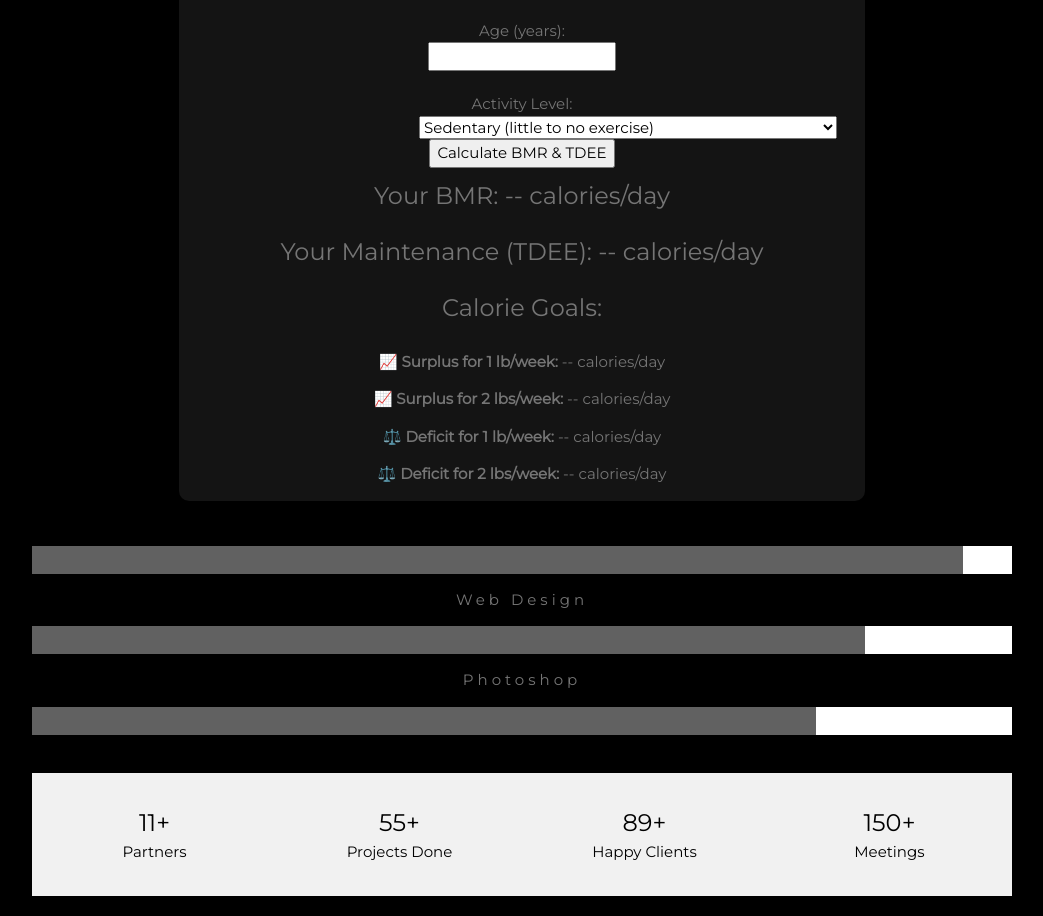
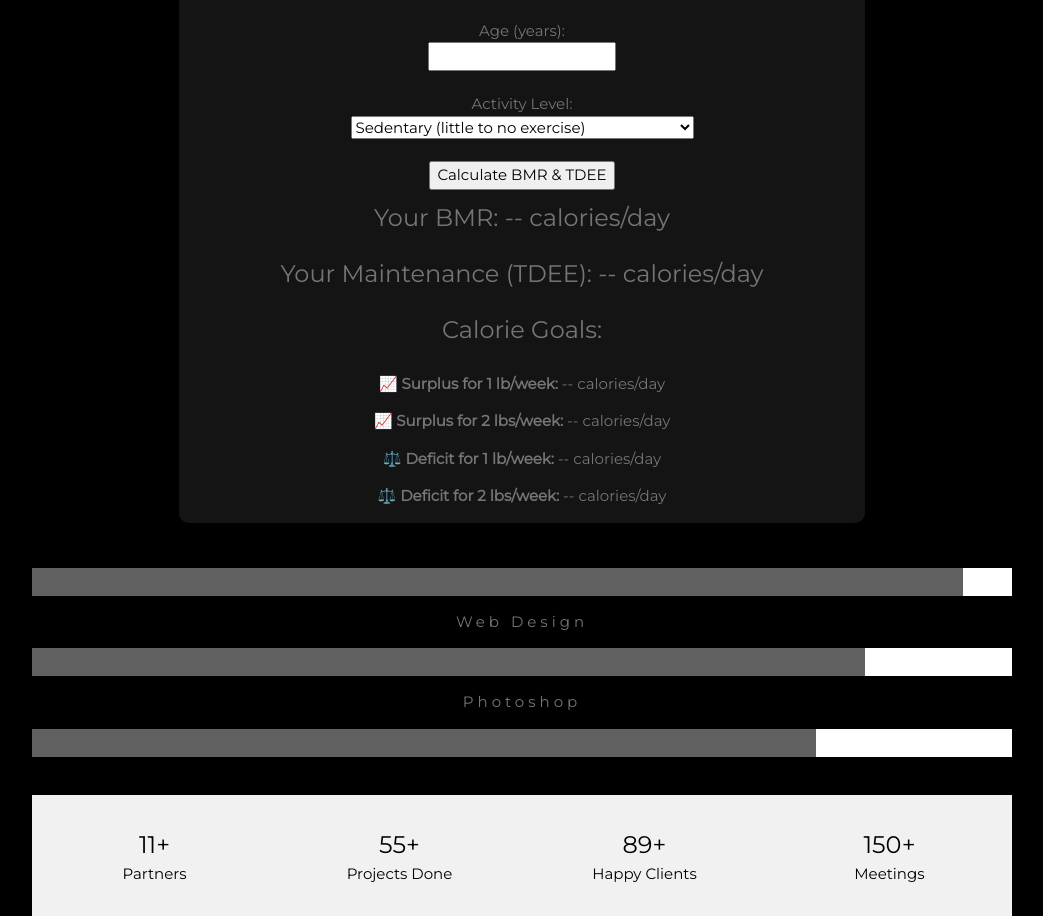
Before and after one commit to Lakevs14/GAINZ, a plain HTML site: page index.html in a window 1280 px wide. Shown: the part 1620-2536 px from the top of the page, without its empty margins (178-1221 px from the left). Drawn offline with nearby package versions, Linux system fonts and the light colour scheme.

Commit message:
Update index.html
Update

```diff
--- a/index.html
+++ b/index.html
@@ -149,15 +149,13 @@ border-radius: 10px;
     <label for="age">Age (years):</label>
     <input type="number" id="age"><br>
     <label for="activity">Activity Level:</label>
-        <div style="width: 30%">
-    <select id="activity">
+    <select id="activity" style="width:50%">
         <option value="1.2">Sedentary (little to no exercise)</option>
         <option value="1.375">Slightly Active (light exercise 1-3 days/week)</option>
         <option value="1.55">Moderately Active (moderate exercise 3-5 days/week)</option>
         <option value="1.725">Very Active (hard exercise 6-7 days/week)</option>
         <option value="1.9">Extremely Active (intense training or physical job)</option>
     </select><br>
-</div>
     <button id="calculate">Calculate BMR & TDEE</button>
 
     <h3>Your BMR: <span id="bmr-result">--</span> calories/day</h3>
@@ -332,3 +330,5 @@ border-radius: 10px;
 </div>
 </body>
 </html>
+</body>
+</html>
```
